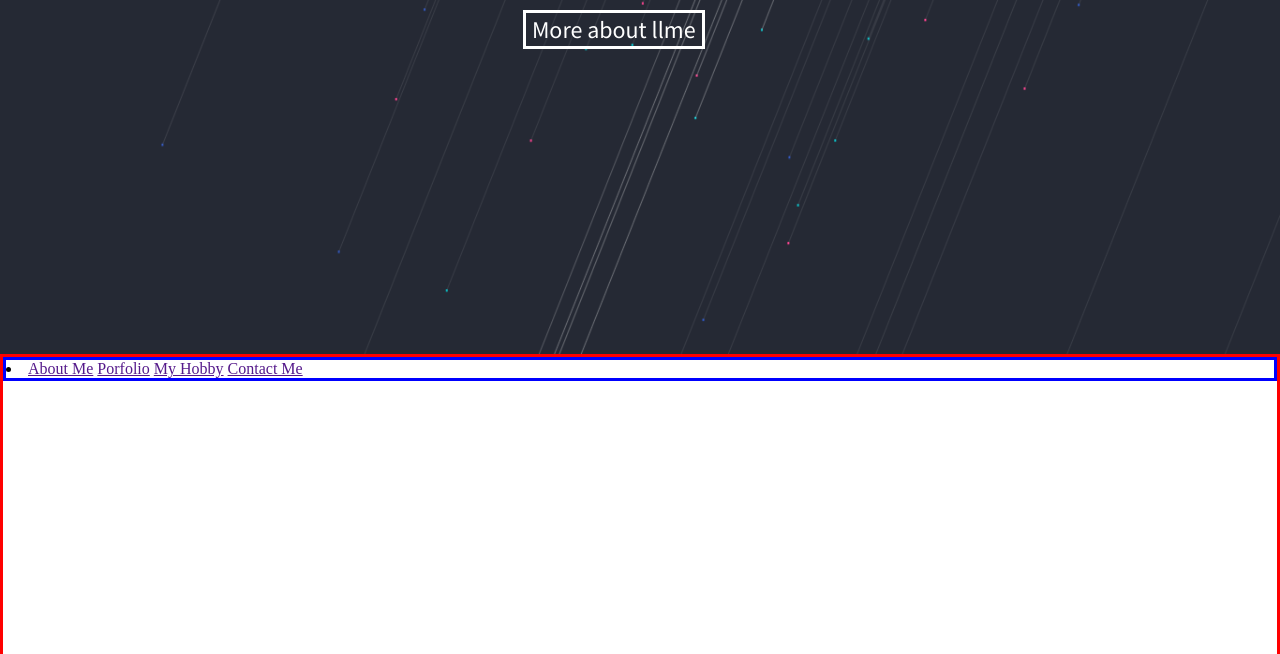
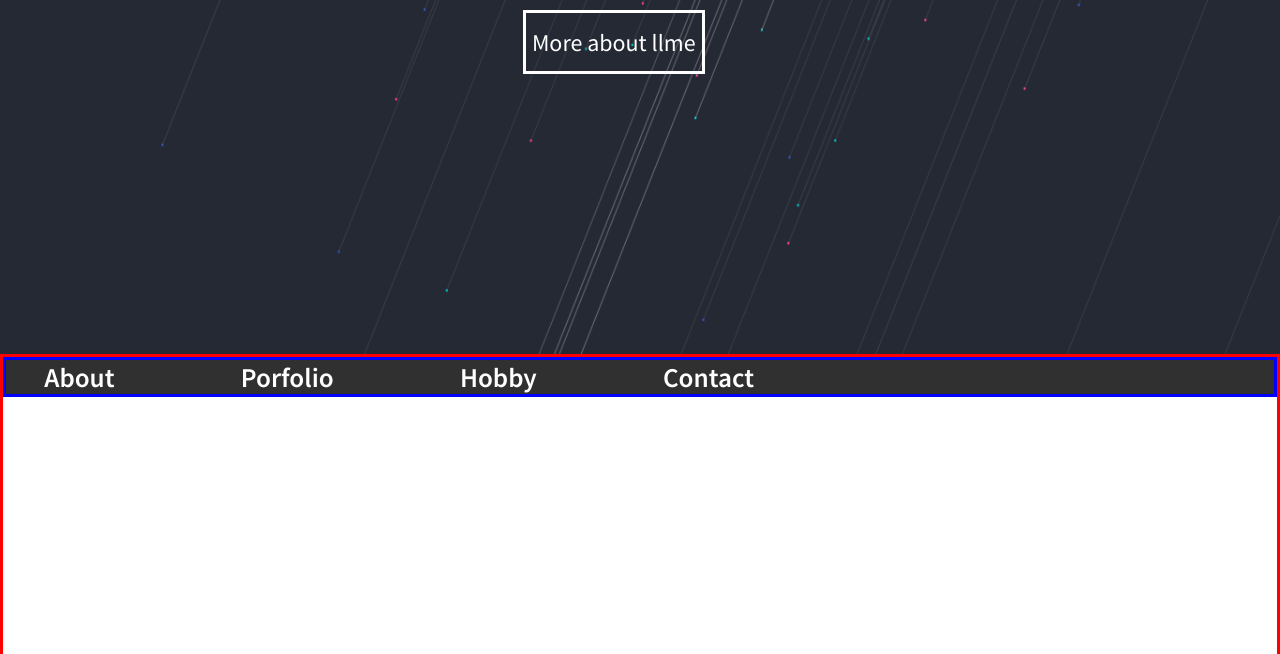
Before and after one commit to kimsereyvath/profile-page, a plain HTML site: page index.html in a window 1280 px wide. Shown: the part 446-1100 px from the top of the page. Drawn offline with Linux system fonts and the light colour scheme; a web font is replaced by a local one.

Commit message:
created sticky nav bar

```diff
--- a/css/style.css
+++ b/css/style.css
@@ -67,6 +67,7 @@ body > header > div > div{
     width: fit-content;
     border: solid white;
     margin-left: 37%;
+    height: 8vh;
 }
 
 .more-about-me:hover{
@@ -85,4 +86,22 @@ nav{
     width: 100%;
     border: solid blue;
     box-sizing: border-box;
+    font-family: 'Source Sans Pro', sans-serif;
+    list-style-type: none;
+    padding-left: 3%;
+    background-color: rgb(48, 48, 48);
+    top: 0;
+    position: sticky;
 }
+
+nav li a{
+    text-decoration: none;
+    font-size: 1.7em;
+    font-weight: 600;
+    margin-right: 10%;
+    color: white;
+}
+
+nav li a:hover{
+    color: rgb(248, 42, 87);
+}
--- a/index.html
+++ b/index.html
@@ -23,10 +23,10 @@
     <main>
         <nav>
             <li>
-                <a href="">About Me</a>
+                <a href="">About</a>
                 <a href="">Porfolio</a>
-                <a href="">My Hobby</a>
-                <a href="">Contact Me</a>
+                <a href="">Hobby</a>
+                <a href="">Contact</a>
             </li>
         </nav>
     </main>
```
Also changed, not shown: css/temp_style.css (added, +8 -0 lines), second_temp.html (added, +15 -0 lines), temp.html (+6 -8 lines).
